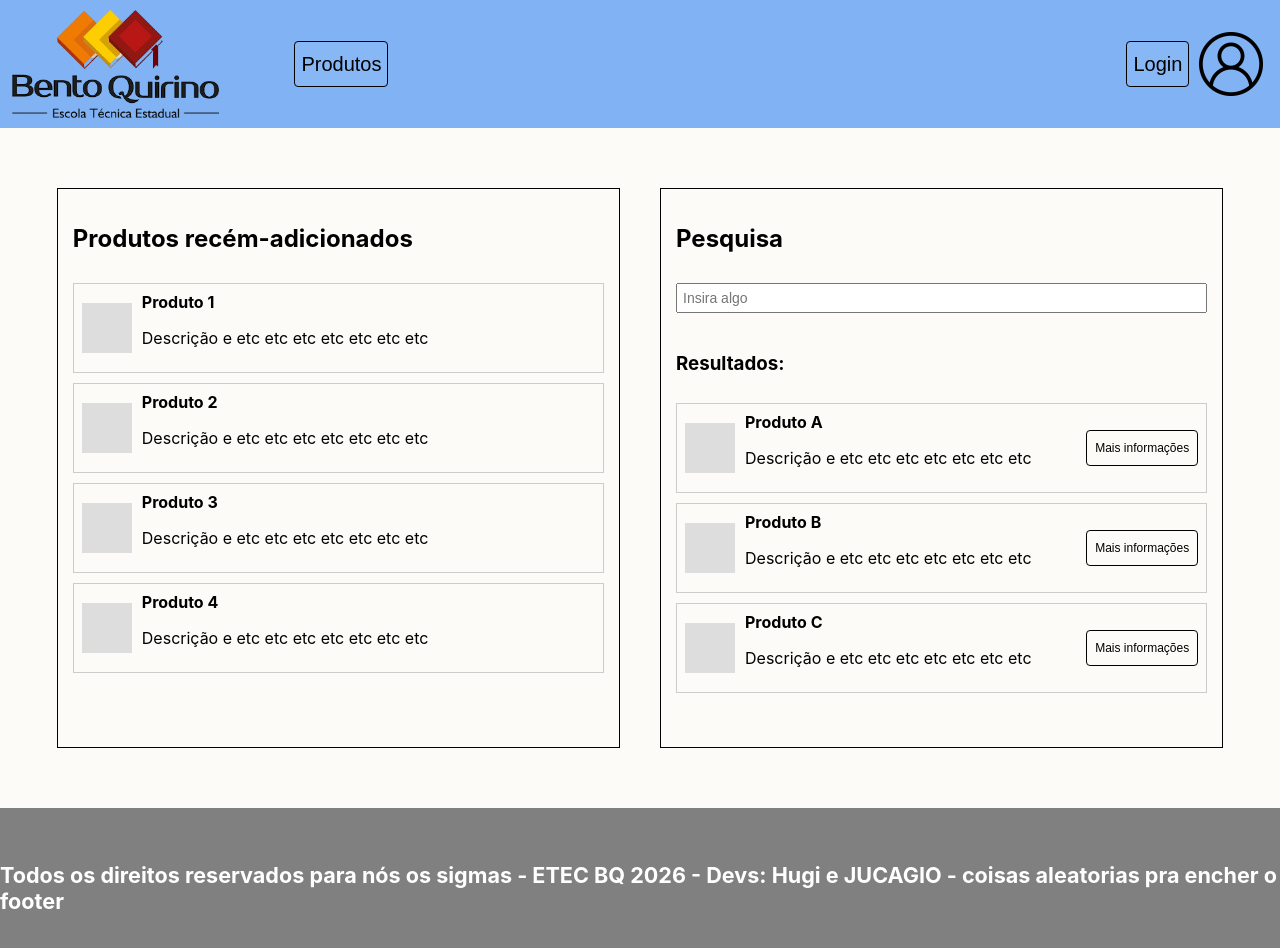
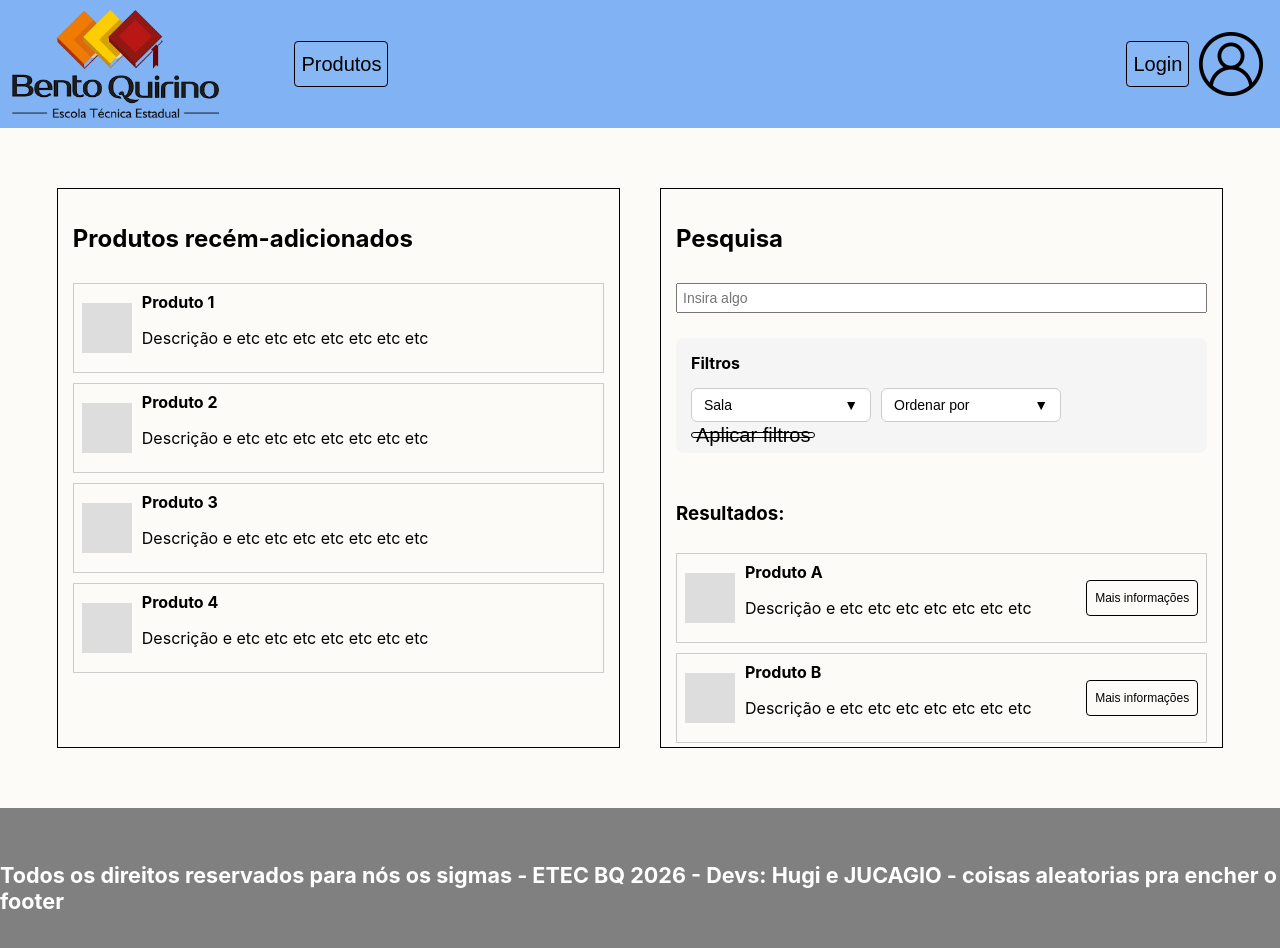
Before and after one commit to GabrielHugi/inventariobento, a React (Vite) app: page /products in a window 1280 px wide. Shown: the top 948 px of the page. Built offline with nearby package versions, Linux system fonts and the light colour scheme.

Commit message:
adicionando o bgl de pesquisa

```diff
--- a/src/pages/products/index.css
+++ b/src/pages/products/index.css
@@ -63,3 +63,41 @@
     font-size: 12px;
     cursor: pointer;
   }
+
+  .SearchFilters {
+  display: flex;
+  flex-direction: column;
+  gap: 15px;
+  margin-bottom: 20px;
+}
+
+.FilterBox {
+  display: flex;
+  flex-wrap: wrap;
+  gap: 10px;
+  padding: 15px;
+  background: #f5f5f5;
+  border-radius: 8px;
+}
+
+.FilterBox h4 {
+  width: 100%;
+  margin: 0 0 5px;
+}
+
+.FilterBox select {
+  padding: 8px;
+  border: 1px solid #ccc;
+  border-radius: 6px;
+}
+
+.FilterBox input[type="text"] {
+  padding: 8px;
+  border: 1px solid #ccc;
+  border-radius: 6px;
+}
+
+.FilterButton {
+  padding: 2px 4px;
+  cursor: pointer;
+}
--- a/src/pages/products/index.jsx
+++ b/src/pages/products/index.jsx
@@ -1,11 +1,16 @@
 import "./index.css";
 import "../shared/index.css";
+import CustomSelect from "../shared/CustomSelect";
 import MainHeader from "../shared/MainHeader";
 import MainFooter from "../shared/MainFooter";
 import { useNavigate } from "react-router-dom";
+import React, { useEffect, useState } from "react";
 
 function Products() {
   const navigate = useNavigate();
+
+  const [room, setRoom] = useState("");
+  const [sort, setSort] = useState("");
 
   const recentProducts = [
     { id: 1245, name: "Produto 1", description: "Descrição e etc etc etc etc etc etc etc" },
@@ -42,16 +47,68 @@ function Products() {
           {/* Right column */}
           <div className="Box SearchBox">
             <h2>Pesquisa</h2>
-            <input type="text" placeholder="Insira algo" className="SearchInput" />
+            <div className="SearchFilters">
+              <input
+                type="text"
+                placeholder="Insira algo"
+                className="SearchInput"
+              />
+
+              <div className="FilterBox">
+                <h4>Filtros</h4>
+
+                <CustomSelect
+                  placeholder="Sala"
+                  value={room}
+                  onChange={setRoom}
+                  options={[
+                    { value: "sala1", label: "Sala 01" },
+                    { value: "sala2", label: "Sala 02" },
+                    { value: "sala3", label: "Sala 03" },
+                    { value: "sala4", label: "Sala 04" },
+                    { value: "sala5", label: "Sala 05" },
+                    { value: "sala6", label: "Sala 06" },
+                    { value: "sala7", label: "Sala 07" },
+                    { value: "sala8", label: "Sala 08" },
+                    { value: "lab1", label: "Lab 01" },
+                    { value: "lab2", label: "Lab 02" }
+                  ]}
+                />
+
+                <CustomSelect
+                  placeholder="Ordenar por"
+                  value={sort}
+                  onChange={setSort}
+                  options={[
+                    { value: "unidadesAsc", label: "Mais unidades" },
+                    { value: "unidadesDesc", label: "Menos unidades" },
+                    { value: "name", label: "Nome" }
+                  ]}
+                />
+
+                <button className="FilterButton">
+                  Aplicar filtros
+                </button>
+              </div>
+            </div>
+
             <h3>Resultados:</h3>
+
             {searchResults.map((prod, i) => (
               <div key={i} className="ProductCard SearchResult">
                 <div className="ProductImage" />
+
                 <div className="ProductInfo">
                   <strong>{prod.name}</strong>
                   <p>{prod.description}</p>
                 </div>
-                <button className="InfoButton" onClick={() => navigate(`/product/${prod.id}`)}>Mais informações</button>
+
+                <button
+                  className="InfoButton"
+                  onClick={() => navigate(`/product/${prod.id}`)}
+                >
+                  Mais informações
+                </button>
               </div>
             ))}
           </div>
--- /dev/null
+++ b/src/pages/shared/CustomSelect/index.css
@@ -0,0 +1,58 @@
+.CustomSelect {
+  position: relative;
+  min-width: 180px;
+}
+
+.CustomSelectButton {
+  width: 100%;
+  max-width: none;
+
+  display: flex;
+  justify-content: space-between;
+  align-items: center;
+
+  padding: 8px 12px;
+
+  font-size: 14px;
+  line-height: normal;
+
+  border: 1px solid #ccc;
+  border-radius: 6px;
+
+  background: white;
+  color: black;
+
+  cursor: pointer;
+}
+
+.CustomSelectButton:hover {
+  padding: 8px 12px;
+  background: white;
+}
+
+.CustomSelectMenu {
+  position: absolute;
+  top: calc(100% + 4px);
+  left: 0;
+  right: 0;
+
+  background: white;
+  border: 1px solid #ccc;
+  border-radius: 6px;
+
+  max-height: 20vh;
+  overflow-y: auto;
+
+  z-index: 1000;
+
+  box-shadow: 0 4px 12px rgba(0,0,0,0.15);
+}
+
+.CustomSelectOption {
+  padding: 2px 4px;
+  cursor: pointer;
+}
+
+.CustomSelectOption:hover {
+  background: #f0f0f0;
+}
--- /dev/null
+++ b/src/pages/shared/CustomSelect/index.jsx
@@ -0,0 +1,54 @@
+import './index.css'
+import { useState, useRef, useEffect } from "react";
+
+function CustomSelect({ options, placeholder, value, onChange }) {
+  const [open, setOpen] = useState(false);
+  const ref = useRef(null);
+
+  useEffect(() => {
+    function handleClickOutside(event) {
+      if (ref.current && !ref.current.contains(event.target)) {
+        setOpen(false);
+      }
+    }
+
+    document.addEventListener("mousedown", handleClickOutside);
+    return () => {
+      document.removeEventListener("mousedown", handleClickOutside);
+    };
+  }, []);
+
+  const selected = options.find(opt => opt.value === value);
+
+  return (
+    <div className="CustomSelect" ref={ref}>
+      <button
+        type="button"
+        className="CustomSelectButton"
+        onClick={() => setOpen(!open)}
+      >
+        {selected?.label || placeholder}
+        <span>▼</span>
+      </button>
+
+      {open && (
+        <div className="CustomSelectMenu">
+          {options.map(option => (
+            <div
+              key={option.value}
+              className="CustomSelectOption"
+              onClick={() => {
+                onChange(option.value);
+                setOpen(false);
+              }}
+            >
+              {option.label}
+            </div>
+          ))}
+        </div>
+      )}
+    </div>
+  );
+}
+
+export default CustomSelect;
```
